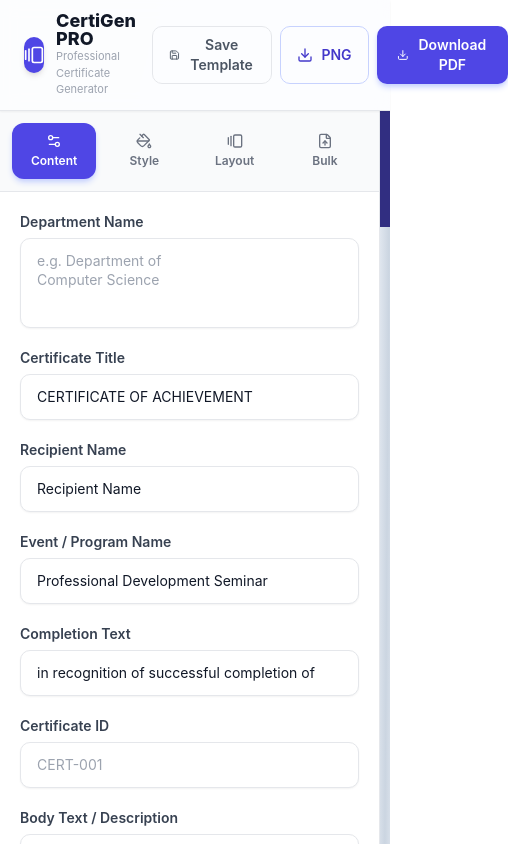
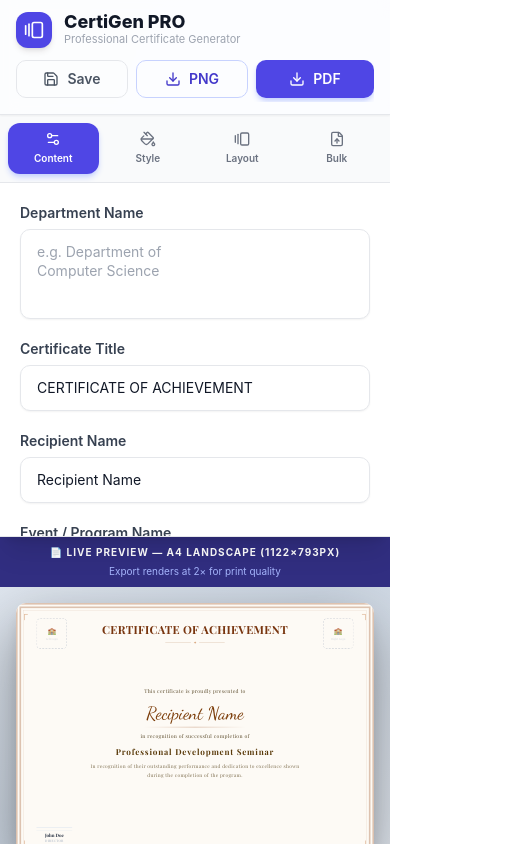
Before and after one commit to MohammedAdilSayyed/certgen, a React (Vite) app: page / in a window 390 px wide. Shown: the top 844 px of the page, 508 px wide, since content can reach past the window. Built offline with nearby package versions, Linux system fonts and the light colour scheme.

Commit message:
responsive

```diff
--- a/src/App.tsx
+++ b/src/App.tsx
@@ -207,7 +207,7 @@ const TabBtn = ({
   <button
     onClick={onClick}
     className={[
-      'flex flex-col items-center gap-1 px-3 py-2.5 rounded-xl text-xs font-semibold transition-all flex-1',
+      'flex flex-col items-center gap-1 px-2 sm:px-3 py-2 sm:py-2.5 rounded-xl text-[10px] sm:text-xs font-semibold transition-all flex-1 min-w-[64px] sm:min-w-[70px]',
       active
         ? 'bg-indigo-600 text-white shadow-md shadow-indigo-200'
         : 'text-gray-500 hover:bg-gray-100'
@@ -474,47 +474,47 @@ export default function App() {
   ];
 
   return (
-    <div className="min-h-screen bg-gradient-to-br from-slate-100 via-indigo-50 to-slate-100 flex flex-col">
+    <div className="h-screen bg-gradient-to-br from-slate-100 via-indigo-50 to-slate-100 flex flex-col overflow-hidden">
       {/* Top bar */}
-      <header className="bg-white/80 backdrop-blur border-b border-gray-200 px-6 py-3 flex items-center justify-between shadow-sm">
-        <div className="flex items-center gap-3">
-          <div className="w-9 h-9 rounded-xl bg-indigo-600 flex items-center justify-center shadow-md">
+      <header className="bg-white/80 backdrop-blur border-b border-gray-200 px-4 sm:px-6 py-3 flex flex-col sm:flex-row gap-3 sm:gap-0 items-center justify-between shadow-sm shrink-0 z-20">
+        <div className="flex items-center gap-3 w-full sm:w-auto">
+          <div className="w-9 h-9 rounded-xl bg-indigo-600 flex items-center justify-center shadow-md shrink-0">
             <GalleryHorizontalEnd className="w-5 h-5 text-white" />
           </div>
-          <div>
+          <div className="flex-1">
             <h1 className="text-lg font-extrabold text-gray-900 leading-none">CertiGen PRO</h1>
-            <p className="text-[11px] text-gray-400">Professional Certificate Generator</p>
+            <p className="text-[11px] text-gray-400 truncate">Professional Certificate Generator</p>
           </div>
         </div>
-        <div className="flex gap-2">
+        <div className="flex gap-2 w-full sm:w-auto overflow-x-auto pb-1 sm:pb-0 hide-scrollbar">
           <button
             onClick={saveTemplate}
-            className="flex items-center gap-2 px-4 py-2 rounded-lg border border-gray-200 text-sm font-semibold text-gray-600 hover:bg-gray-50 transition"
+            className="flex items-center justify-center gap-2 px-4 py-2 rounded-lg border border-gray-200 text-sm font-semibold text-gray-600 hover:bg-gray-50 transition flex-1 sm:flex-none whitespace-nowrap"
           >
-            <Save className="w-4 h-4" /> Save Template
+            <Save className="w-4 h-4 shrink-0" /> <span className="hidden sm:inline">Save Template</span><span className="sm:hidden">Save</span>
           </button>
           <button
             onClick={exportPNG}
             disabled={exporting}
-            className="flex items-center gap-2 px-4 py-2 rounded-lg border border-indigo-200 text-sm font-semibold text-indigo-700 hover:bg-indigo-50 transition disabled:opacity-50"
+            className="flex items-center justify-center gap-2 px-4 py-2 rounded-lg border border-indigo-200 text-sm font-semibold text-indigo-700 hover:bg-indigo-50 transition disabled:opacity-50 flex-1 sm:flex-none whitespace-nowrap"
           >
-            <Download className="w-4 h-4" /> PNG
+            <Download className="w-4 h-4 shrink-0" /> PNG
           </button>
           <button
             onClick={exportPDF}
             disabled={exporting}
-            className="flex items-center gap-2 px-5 py-2 rounded-lg bg-indigo-600 text-white text-sm font-semibold hover:bg-indigo-700 shadow-md shadow-indigo-200 transition disabled:opacity-50"
+            className="flex items-center justify-center gap-2 px-5 py-2 rounded-lg bg-indigo-600 text-white text-sm font-semibold hover:bg-indigo-700 shadow-md shadow-indigo-200 transition disabled:opacity-50 flex-1 sm:flex-none whitespace-nowrap"
           >
-            <Download className="w-4 h-4" /> {exporting ? 'Generating…' : 'Download PDF'}
+            <Download className="w-4 h-4 shrink-0" /> {exporting ? 'Generating…' : 'PDF'}
           </button>
         </div>
       </header>
 
-      <div className="flex flex-1 overflow-hidden">
+      <div className="flex flex-col lg:flex-row flex-1 overflow-hidden min-h-0">
         {/* ── Left Panel ── */}
-        <aside className="w-[380px] min-w-[340px] bg-white border-r border-gray-200 flex flex-col overflow-hidden shadow-xl">
+        <aside className="w-full lg:w-[380px] lg:min-w-[340px] max-h-[50vh] lg:max-h-none bg-white border-b lg:border-b-0 lg:border-r border-gray-200 flex flex-col shrink-0 overflow-hidden shadow-xl z-10 transition-all">
           {/* Tab bar */}
-          <div className="flex gap-1.5 p-3 bg-gray-50 border-b border-gray-200">
+          <div className="flex gap-1 p-2 sm:p-3 bg-gray-50 border-b border-gray-200 shrink-0 overflow-x-auto hide-scrollbar">
             <TabBtn active={activeTab === 'content'} onClick={() => setActiveTab('content')}
               icon={<Settings2 className="w-4 h-4" />} label="Content" />
             <TabBtn active={activeTab === 'style'} onClick={() => setActiveTab('style')}
@@ -812,15 +812,15 @@ export default function App() {
         </aside>
 
         {/* ── Right: Certificate Preview ── */}
-        <main className="flex-1 flex flex-col overflow-hidden bg-gradient-to-br from-slate-200 via-slate-300 to-slate-200">
+        <main className="flex-1 flex flex-col overflow-hidden bg-gradient-to-br from-slate-200 via-slate-300 to-slate-200 min-h-0">
           {/* Preview header bar */}
-          <div className="bg-indigo-900 text-white px-6 py-2.5 flex items-center justify-between shrink-0">
-            <span className="text-xs font-bold tracking-widest uppercase">📄 Live Preview — A4 Landscape (1122×793px)</span>
-            <span className="text-xs text-indigo-300">Export renders at 2× for print quality</span>
+          <div className="bg-indigo-900 text-white px-4 sm:px-6 py-2 sm:py-2.5 flex flex-col sm:flex-row items-center justify-between shrink-0 gap-1 sm:gap-0 text-center sm:text-left">
+            <span className="text-[10px] sm:text-xs font-bold tracking-widest uppercase">📄 Live Preview — A4 Landscape (1122×793px)</span>
+            <span className="text-[10px] sm:text-xs text-indigo-300">Export renders at 2× for print quality</span>
           </div>
 
           {/* Scaled preview stage */}
-          <div className="flex-1 overflow-y-auto flex flex-col items-center p-6 gap-8">
+          <div className="flex-1 overflow-y-auto flex flex-col items-center p-4 sm:p-6 gap-6 sm:gap-8 min-h-0">
             {bulkNames.length > 0 ? (
               bulkNames.map((name, index) => (
                 <div key={index} className="w-full shrink-0 shadow-lg" style={{ maxWidth: '100%', aspectRatio: '1122/793' }}>
--- a/src/index.css
+++ b/src/index.css
@@ -41,3 +41,13 @@
     font-family: 'Inter', system-ui, sans-serif;
   }
 }
+
+@layer utilities {
+  .hide-scrollbar {
+    -ms-overflow-style: none; /* IE and Edge */
+    scrollbar-width: none; /* Firefox */
+  }
+  .hide-scrollbar::-webkit-scrollbar {
+    display: none; /* Chrome, Safari and Opera */
+  }
+}
```
